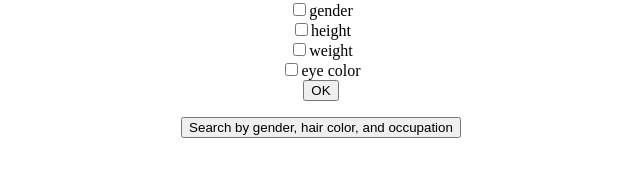
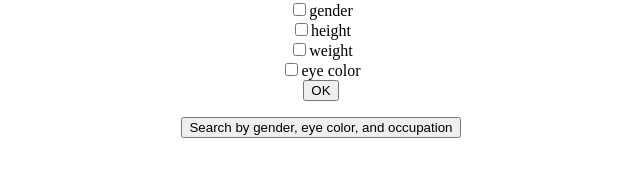
Before and after one commit to EricBMielke/mostWanted, a plain HTML site: page index.html in a window 1280 px wide. Shown: the part 401-578 px from the top of the page, 319-959 px from the left. Drawn offline with Linux system fonts and the light colour scheme.

Commit message:
edited html typo

```diff
--- a/index.html
+++ b/index.html
@@ -43,7 +43,7 @@
 	  </div>
 	<div id="searchSpecifiedInputs">
 		<p>
-			<button onclick="findThreeCategories(data)">Search by gender, hair color, and occupation</button>
+			<button onclick="findThreeCategories(data)">Search by gender, eye color, and occupation</button>
 		</p>
 	  </div>
  	</center>
```
